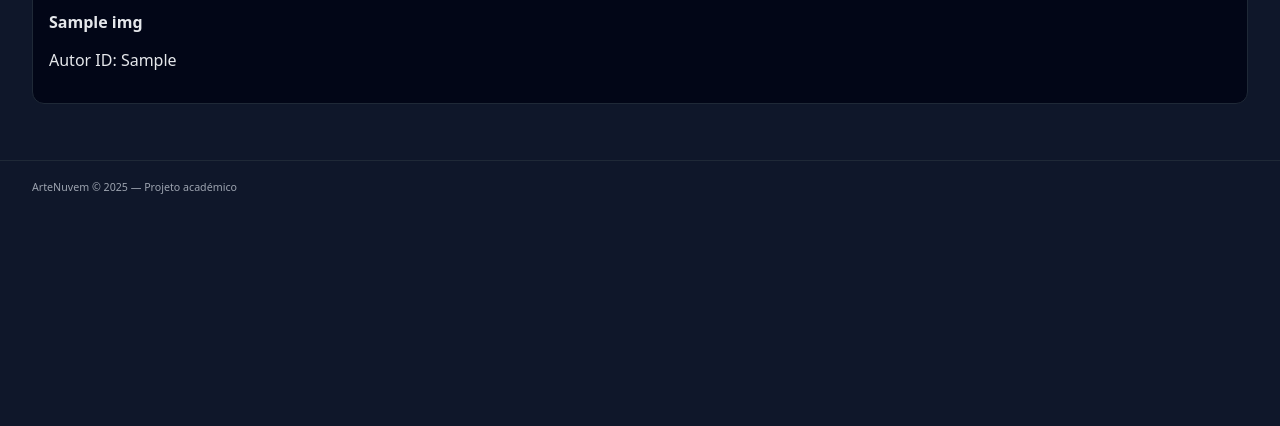
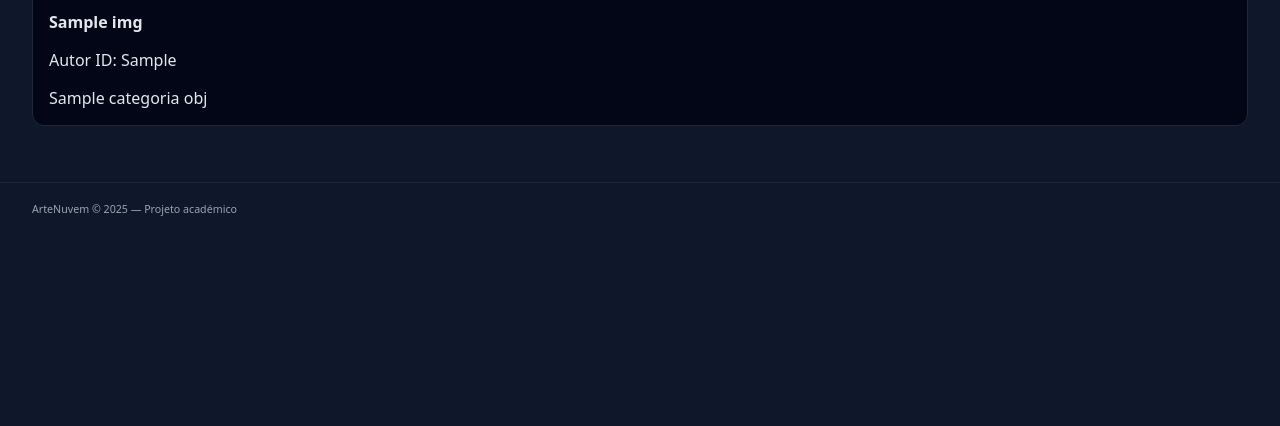
Before and after one commit to WilkerJoseLopes/ArteNuvem, a Flask app: template templates/index.html in a window 1280 px wide. Shown: the part 374-800 px from the top of the page. Run offline with Flask 3, Linux system fonts and the light colour scheme; tables that the repository leaves empty hold one stand-in row (values such as "Sample post"); the template is opened without the code that fills it: values that come from a table or form of the project are taken from there, most other values are stand-ins (such as "Sample title", 1, 10 or a date in 2020).

Commit message:
Update index.html

```diff
--- a/templates/index.html
+++ b/templates/index.html
@@ -2,12 +2,12 @@
 {% block content %}
 <h1>Galeria</h1>
 
-<form method="get">
-    <label>Filtrar por categoria:</label>
-    <select name="categoria" onchange="this.form.submit()">
+<form method="get" class="filter-form">
+    <label for="categoria">Filtrar por categoria:</label>
+    <select id="categoria" name="categoria" onchange="this.form.submit()">
         <option value="">Todas</option>
         {% for c in categorias %}
-            <option value="{{ c.id }}" {% if request.args.get('categoria', type=int) == c.id %}selected{% endif %}>
+            <option value="{{ c.id }}" {% if request.args.get('categoria')|int == c.id %}selected{% endif %}>
                 {{ c.nome }}
             </option>
         {% endfor %}
@@ -21,6 +21,9 @@
         <div class="card-body">
             <h3>{{ img.titulo }}</h3>
             <p>Autor ID: {{ img.id_utilizador }}</p>
+            {% if img.categoria_obj %}
+                <span class="badge">{{ img.categoria_obj.nome }}</span>
+            {% endif %}
         </div>
     </a>
     {% else %}
```
